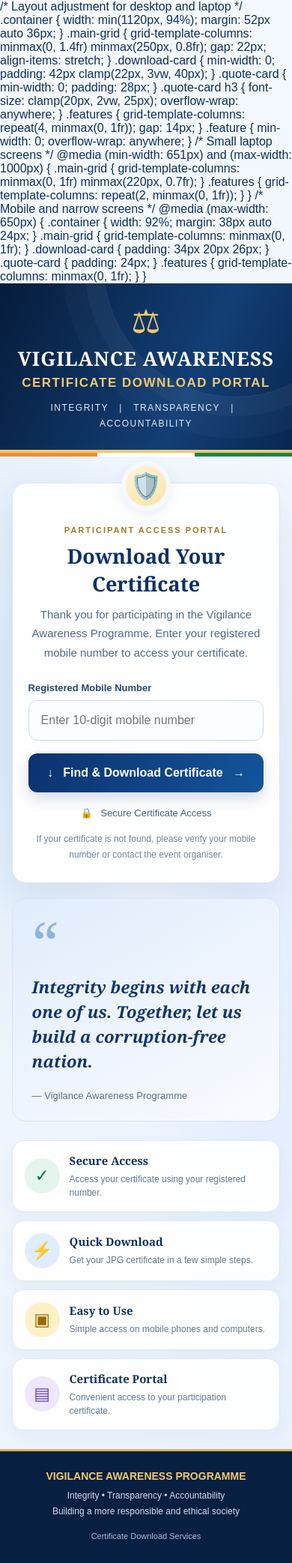
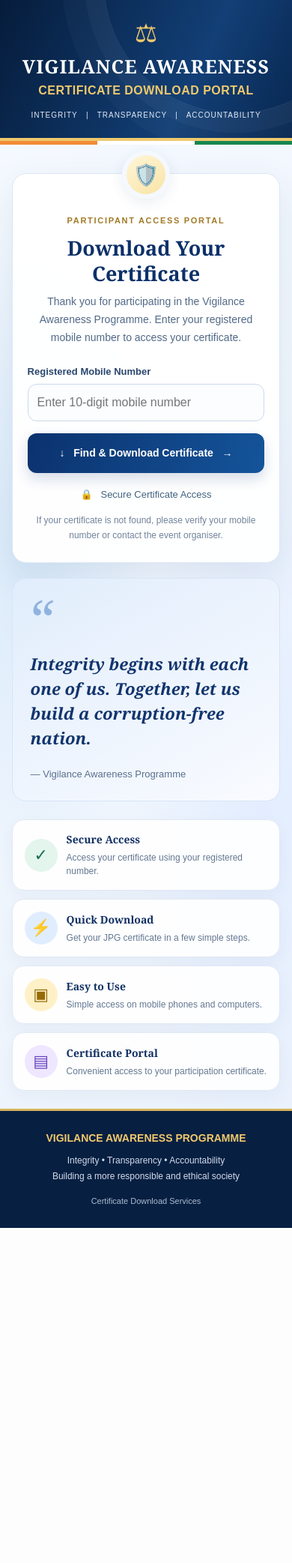
Before and after one commit to naresh259cctnshp-dotcom/certificate-download-portal, a Flask app: page / in a window 390 px wide. Shown: the whole page at 75% size. After the commit the page ends 1638 px from the top, so only its background shows below. Run offline with Flask 3, Linux system fonts and the light colour scheme.

Commit message:
Update index.html

```diff
--- a/templates/index.html
+++ b/templates/index.html
@@ -1,8 +1,8 @@
 
-<!doctype html>
+<!DOCTYPE html>
 <html lang="en">
 <head>
-<meta charset="utf-8">
+  <meta charset="UTF-8">
   <meta name="viewport" content="width=device-width, initial-scale=1">
   <meta name="theme-color" content="#082750">
   <title>Vigilance Awareness | Certificate Portal</title>
@@ -15,30 +15,34 @@
       --ink: #102e5e;
       --muted: #526987;
     }
-* { box-sizing: border-box; }
+
+    * {
+      box-sizing: border-box;
+    }
 
     body {
       margin: 0;
+      min-height: 100vh;
       font-family: Arial, Helvetica, sans-serif;
       color: var(--ink);
       background:
         radial-gradient(ellipse at 10% 45%, #d9eafa 0, transparent 35%),
         radial-gradient(ellipse at 90% 65%, #e3edff 0, transparent 35%),
         linear-gradient(135deg, #f6faff, #eaf2fc);
-  min-height: 100vh;
     }
 
-/* Premium header */
+    /* Header */
     .header {
       position: relative;
       overflow: hidden;
       background: linear-gradient(115deg, #061c3b, #123f76 65%, #082750);
-  color: white;
-  padding: 30px 20px 27px;
+      color: #fff;
+      padding: 28px 20px 25px;
       text-align: center;
       border-bottom: 4px solid var(--gold);
     }
-.header:before {
+
+    .header::before {
       content: "";
       position: absolute;
       width: 350px;
@@ -48,90 +52,117 @@ body {
       border: 1px solid #ffffff18;
       border-radius: 50%;
       box-shadow: 0 0 0 25px #ffffff08, 0 0 0 55px #ffffff06;
+      pointer-events: none;
     }
-.header-inner { position: relative; z-index: 1; }
+
+    .header-inner {
+      position: relative;
+      z-index: 1;
+    }
+
     .emblem {
-  font-size: 44px;
+      font-size: 42px;
       color: var(--gold);
       line-height: 1.2;
     }
+
     .header h1 {
-  margin: 8px 0 4px;
-  font-family: Georgia, serif;
-  font-size: clamp(26px, 4vw, 47px);
+      margin: 8px 0 5px;
+      font-family: Georgia, "Times New Roman", serif;
+      font-size: clamp(25px, 3.6vw, 45px);
       letter-spacing: 2px;
-  line-height: 1.15;
+      line-height: 1.2;
+      overflow-wrap: break-word;
     }
+
     .header h2 {
       margin: 7px 0 13px;
       color: var(--gold);
-  font-size: clamp(17px, 2.6vw, 29px);
-  letter-spacing: 1.5px;
+      font-size: clamp(16px, 2.3vw, 27px);
+      letter-spacing: 1px;
+      line-height: 1.4;
     }
+
     .tagline {
       font-size: 12px;
-  letter-spacing: 3px;
+      letter-spacing: 2px;
+      line-height: 1.8;
       color: #e1eaf7;
     }
+
     .tricolor {
       height: 5px;
-  background: linear-gradient(to right,
-    #f28b36 0 33.33%, #fff 33.33% 66.66%,
-    #188650 66.66% 100%);
+      background: linear-gradient(
+        to right,
+        #f28b36 0 33.33%,
+        #fff 33.33% 66.66%,
+        #188650 66.66% 100%
+      );
     }
 
-/* Main layout */
+    /* Main content layout */
     .container {
-  width: min(1160px, 94%);
-  margin: 42px auto 34px;
+      width: min(1120px, 94%);
+      margin: 48px auto 34px;
     }
+
     .main-grid {
       display: grid;
-  grid-template-columns: minmax(0, 1.5fr) minmax(240px, .8fr);
-  gap: 24px;
+      grid-template-columns: minmax(0, 1.4fr) minmax(250px, 0.8fr);
+      gap: 22px;
       align-items: stretch;
     }
+
+    /* Certificate download card */
     .download-card {
-  background: rgba(255,255,255,.96);
+      min-width: 0;
+      background: rgba(255, 255, 255, 0.97);
       border: 1px solid #dce7f5;
-  border-radius: 24px;
-  padding: 38px clamp(22px, 4vw, 52px);
+      border-radius: 22px;
+      padding: 42px clamp(22px, 3vw, 40px);
       text-align: center;
       box-shadow: 0 18px 50px #163b6818;
       position: relative;
     }
+
     .shield {
       display: grid;
       place-items: center;
-  width: 76px;
-  height: 76px;
-  margin: -72px auto 20px;
+      width: 72px;
+      height: 72px;
+      margin: -76px auto 20px;
       border-radius: 50%;
       background: linear-gradient(145deg, #fff6d8, #f9e4a6);
       border: 6px solid #f5f9ff;
-  font-size: 34px;
+      font-size: 32px;
       box-shadow: 0 5px 18px #173e7018;
     }
+
     .eyebrow {
       color: #a17a25;
       font-weight: bold;
-  letter-spacing: 2px;
+      letter-spacing: 1.7px;
       text-transform: uppercase;
       font-size: 11px;
+      line-height: 1.7;
     }
+
     .download-card h3 {
-  font-family: Georgia, serif;
-  font-size: clamp(27px, 3vw, 37px);
+      font-family: Georgia, "Times New Roman", serif;
+      font-size: clamp(25px, 2.6vw, 34px);
+      line-height: 1.25;
       margin: 10px 0;
       color: #0c3069;
     }
+
     .description {
-  margin: 0 auto 27px;
+      margin: 0 auto 25px;
       max-width: 490px;
       color: var(--muted);
       line-height: 1.7;
-  font-size: 15px;
+      font-size: 14px;
     }
+
     label {
       display: block;
       text-align: left;
@@ -140,53 +171,66 @@ label {
       margin: 0 0 9px;
       color: #29476e;
     }
+
     input {
+      display: block;
       width: 100%;
-  padding: 17px 16px;
+      min-width: 0;
+      padding: 16px;
       border: 1px solid #ccd9eb;
       border-radius: 12px;
       background: #fbfdff;
       font-size: 16px;
       outline: none;
-  transition: .2s;
+      transition: border-color 0.2s, box-shadow 0.2s;
     }
+
     input:focus {
       border-color: #2262a5;
       box-shadow: 0 0 0 4px #2262a51b;
     }
+
     button {
+      display: block;
       width: 100%;
-  padding: 17px 14px;
-  margin-top: 17px;
+      padding: 16px 12px;
+      margin-top: 16px;
       border: none;
       border-radius: 12px;
       color: #fff;
       background: linear-gradient(110deg, #0b326e, #14549a);
       box-shadow: 0 8px 18px #0c326e2b;
-  font-size: 16px;
+      font-size: 15px;
       font-weight: bold;
+      line-height: 1.5;
       cursor: pointer;
-  transition: transform .2s, box-shadow .2s;
+      transition: transform 0.2s, box-shadow 0.2s;
     }
+
     button:hover {
       transform: translateY(-2px);
       box-shadow: 0 12px 24px #0c326e38;
     }
+
     button:focus-visible {
       outline: 3px solid var(--gold);
       outline-offset: 3px;
     }
+
+    .secure {
+      margin: 19px 0 0;
+      font-size: 13px;
+      line-height: 1.6;
+      color: #42627f;
+    }
+
     .hint {
       color: #72839a;
       font-size: 12px;
       line-height: 1.7;
-  margin: 17px 0 0;
+      margin: 13px 0 0;
     }
-.secure {
-  margin-top: 20px;
-  font-size: 13px;
-  color: #42627f;
-}
+
     .error {
       margin: 0 0 18px;
       padding: 13px 15px;
@@ -196,46 +240,53 @@ button:focus-visible {
       background: #fff0f0;
       border: 1px solid #f2cccc;
       font-size: 13px;
-  line-height: 1.5;
+      line-height: 1.6;
+      overflow-wrap: anywhere;
     }
 
-/* Side quote panel */
+    /* Quote panel */
     .quote-card {
+      min-width: 0;
       position: relative;
       overflow: hidden;
-  min-height: 100%;
       display: flex;
       flex-direction: column;
       justify-content: center;
-  padding: 32px;
-  border-radius: 24px;
+      padding: 28px;
+      border-radius: 22px;
       background: linear-gradient(150deg, #e1edfc, #f9fbff);
       border: 1px solid #d7e5f7;
     }
+
     .quote-mark {
-  font-family: Georgia, serif;
-  font-size: 78px;
-  line-height: .8;
+      font-family: Georgia, "Times New Roman", serif;
+      font-size: 72px;
+      line-height: 0.8;
       color: #8fb3df;
     }
+
     .quote-card h3 {
-  font-family: Georgia, serif;
+      font-family: Georgia, "Times New Roman", serif;
       font-style: italic;
-  font-size: 25px;
+      font-size: clamp(20px, 2vw, 25px);
       line-height: 1.5;
-  margin: 12px 0 22px;
+      margin: 15px 0 22px;
       color: #10346d;
+      overflow-wrap: anywhere;
     }
+
     .quote-card p {
       margin: 0;
       font-size: 13px;
+      line-height: 1.6;
       color: #58708e;
     }
+
     .quote-decoration {
-  font-size: 80px;
+      font-size: 64px;
       text-align: right;
       color: #b6cbe6;
-  margin-top: 20px;
+      margin-top: 18px;
       line-height: 1;
     }
 
@@ -243,51 +294,63 @@ button:focus-visible {
     .features {
       display: grid;
       grid-template-columns: repeat(4, minmax(0, 1fr));
-  gap: 16px;
-  margin-top: 25px;
+      gap: 14px;
+      margin-top: 24px;
     }
+
     .feature {
       display: flex;
       align-items: center;
-  gap: 13px;
-  padding: 20px 15px;
+      gap: 12px;
+      min-width: 0;
+      padding: 18px 14px;
       background: #ffffffed;
       border: 1px solid #e0e9f4;
       border-radius: 16px;
       box-shadow: 0 8px 22px #15395c0b;
-  min-width: 0;
     }
+
     .feature-icon {
-  flex: 0 0 47px;
-  width: 47px;
-  height: 47px;
+      flex: 0 0 44px;
+      width: 44px;
+      height: 44px;
       display: grid;
       place-items: center;
       border-radius: 50%;
       background: #e3f5ec;
       color: #15714b;
-  font-size: 23px;
+      font-size: 22px;
     }
+
     .feature:nth-child(2) .feature-icon {
-  background: #e0edff; color: #1761b9;
+      background: #e0edff;
+      color: #1761b9;
     }
+
     .feature:nth-child(3) .feature-icon {
-  background: #fff1c7; color: #966b08;
+      background: #fff1c7;
+      color: #966b08;
     }
+
     .feature:nth-child(4) .feature-icon {
-  background: #eee7ff; color: #6844bd;
+      background: #eee7ff;
+      color: #6844bd;
     }
+
     .feature h4 {
       margin: 0 0 6px;
-  font-family: Georgia, serif;
-  font-size: 15px;
+      font-family: Georgia, "Times New Roman", serif;
+      font-size: 14px;
+      line-height: 1.4;
       color: #102f62;
     }
+
     .feature p {
       margin: 0;
       color: #647891;
       font-size: 12px;
       line-height: 1.5;
+      overflow-wrap: anywhere;
     }
 
     /* Footer */
@@ -298,86 +361,46 @@ button:focus-visible {
       text-align: center;
       border-top: 3px solid #d7b35b;
     }
+
     .footer strong {
       display: block;
       color: var(--gold);
       font-size: 14px;
+      line-height: 1.6;
       margin-bottom: 8px;
     }
+
     .footer p {
       margin: 0;
       font-size: 12px;
       line-height: 1.8;
       color: #d1dced;
     }
+
     .footer .small {
       margin-top: 12px;
       color: #aabbd1;
       font-size: 11px;
     }
 
-@media (max-width: 850px) {
-  .main-grid { grid-template-columns: 1fr; gap: 20px; }
-  .quote-card { min-height: auto; padding: 26px; }
-  .quote-card h3 { font-size: 22px; }
-  .quote-decoration { display: none; }
-  .features { grid-template-columns: repeat(2, minmax(0, 1fr)); }
-}
-@media (max-width: 520px) {
-  .header { padding: 25px 14px 23px; }
-  .header h1 { letter-spacing: 1px; }
-  .tagline { letter-spacing: 1.5px; line-height: 1.8; }
-  .container { margin: 35px auto 25px; width: 92%; }
-  .download-card { padding: 32px 21px 27px; border-radius: 19px; }
-  .shield { margin-top: -62px; width: 66px; height: 66px; }
-  .download-card h3 { font-size: 27px; }
-  .features { grid-template-columns: 1fr; gap: 11px; }
-  .feature { padding: 16px; }
-  .quote-card { border-radius: 19px; }
-}
-</style>
-
-/* Layout adjustment for desktop and laptop */
+    /* Small laptop / tablet */
+    @media (min-width: 651px) and (max-width: 1000px) {
       .container {
-  width: min(1120px, 94%);
-  margin: 52px auto 36px;
+        width: 94%;
+        margin-top: 42px;
       }
 
       .main-grid {
-  grid-template-columns: minmax(0, 1.4fr) minmax(250px, 0.8fr);
-  gap: 22px;
-  align-items: stretch;
+        grid-template-columns: minmax(0, 1fr) minmax(220px, 0.7fr);
+        gap: 16px;
       }
 
       .download-card {
-  min-width: 0;
-  padding: 42px clamp(22px, 3vw, 40px);
+        padding: 40px 22px 28px;
       }
 
       .quote-card {
-  min-width: 0;
-  padding: 28px;
-}
-
-.quote-card h3 {
-  font-size: clamp(20px, 2vw, 25px);
-  overflow-wrap: anywhere;
-}
-
-.features {
-  grid-template-columns: repeat(4, minmax(0, 1fr));
-  gap: 14px;
-}
-
-.feature {
-  min-width: 0;
-  overflow-wrap: anywhere;
-}
-
-/* Small laptop screens */
-@media (min-width: 651px) and (max-width: 1000px) {
-  .main-grid {
-    grid-template-columns: minmax(0, 1fr) minmax(220px, 0.7fr);
+        padding: 22px;
       }
 
       .features {
@@ -385,8 +408,29 @@ button:focus-visible {
       }
     }
 
-/* Mobile and narrow screens */
+    /* Mobile */
     @media (max-width: 650px) {
+      .header {
+        padding: 24px 14px 21px;
+      }
+
+      .emblem {
+        font-size: 34px;
+      }
+
+      .header h1 {
+        letter-spacing: 1px;
+      }
+
+      .header h2 {
+        letter-spacing: 0.5px;
+      }
+
+      .tagline {
+        font-size: 10px;
+        letter-spacing: 1px;
+      }
+
       .container {
         width: 92%;
         margin: 38px auto 24px;
@@ -394,21 +438,70 @@ button:focus-visible {
 
       .main-grid {
         grid-template-columns: minmax(0, 1fr);
+        gap: 20px;
       }
 
       .download-card {
         padding: 34px 20px 26px;
+        border-radius: 19px;
+      }
+
+      .shield {
+        width: 64px;
+        height: 64px;
+        margin-top: -65px;
+        font-size: 28px;
+      }
+
+      .download-card h3 {
+        font-size: 27px;
+      }
+
+      .description {
+        font-size: 14px;
+      }
+
+      input {
+        padding: 15px 12px;
+      }
+
+      button {
+        font-size: 14px;
       }
 
       .quote-card {
         padding: 24px;
+        border-radius: 19px;
+        min-height: auto;
+      }
+
+      .quote-card h3 {
+        font-size: 22px;
+      }
+
+      .quote-decoration {
+        display: none;
       }
 
       .features {
         grid-template-columns: minmax(0, 1fr);
+        gap: 11px;
+      }
+
+      .feature {
+        padding: 16px;
       }
     }
 
+    @media (prefers-reduced-motion: reduce) {
+      *,
+      *::before,
+      *::after {
+        transition: none !important;
+        scroll-behavior: auto !important;
+      }
+    }
+  </style>
 </head>
 
 <body>
@@ -417,17 +510,24 @@ button:focus-visible {
       <div class="emblem" aria-hidden="true">⚖</div>
       <h1>VIGILANCE AWARENESS</h1>
       <h2>CERTIFICATE DOWNLOAD PORTAL</h2>
-    <div class="tagline">INTEGRITY &nbsp; | &nbsp; TRANSPARENCY &nbsp; | &nbsp; ACCOUNTABILITY</div>
+      <div class="tagline">
+        INTEGRITY &nbsp; | &nbsp; TRANSPARENCY &nbsp; | &nbsp; ACCOUNTABILITY
+      </div>
     </div>
   </header>
-<div class="tricolor"></div>
+
+  <div class="tricolor" aria-hidden="true"></div>
 
   <main class="container">
     <section class="main-grid">
+
       <div class="download-card">
         <div class="shield" aria-hidden="true">🛡️</div>
+
         <div class="eyebrow">Participant Access Portal</div>
+
         <h3>Download Your Certificate</h3>
+
         <p class="description">
           Thank you for participating in the Vigilance Awareness Programme.
           Enter your registered mobile number to access your certificate.
@@ -439,6 +539,7 @@ button:focus-visible {
 
         <form method="post" action="/">
           <label for="mobile">Registered Mobile Number</label>
+
           <input
             id="mobile"
             name="mobile"
@@ -450,10 +551,14 @@ button:focus-visible {
             required
             pattern="[0-9+\s()-]{10,14}"
             title="Please enter your registered mobile number">
-        <button type="submit">↓ &nbsp; Find &amp; Download Certificate &nbsp; →</button>
+
+          <button type="submit">
+            ↓ &nbsp; Find &amp; Download Certificate &nbsp; →
+          </button>
         </form>
 
         <p class="secure">🔒 &nbsp; Secure Certificate Access</p>
+
         <p class="hint">
           If your certificate is not found, please verify your mobile number
           or contact the event organiser.
@@ -461,42 +566,54 @@ button:focus-visible {
       </div>
 
       <aside class="quote-card">
-      <div class="quote-mark">“</div>
-      <h3>Integrity begins with each one of us. Together, let us build a corruption-free nation.</h3>
+        <div class="quote-mark" aria-hidden="true">“</div>
+
+        <h3>
+          Integrity begins with each one of us. Together, let us build a
+          corruption-free nation.
+        </h3>
+
         <p>— Vigilance Awareness Programme</p>
+
         <div class="quote-decoration" aria-hidden="true">✦</div>
       </aside>
+
     </section>
 
     <section class="features" aria-label="Portal features">
+
       <div class="feature">
-      <div class="feature-icon">✓</div>
+        <div class="feature-icon" aria-hidden="true">✓</div>
         <div>
           <h4>Secure Access</h4>
           <p>Access your certificate using your registered number.</p>
         </div>
       </div>
+
       <div class="feature">
-      <div class="feature-icon">⚡</div>
+        <div class="feature-icon" aria-hidden="true">⚡</div>
         <div>
           <h4>Quick Download</h4>
           <p>Get your JPG certificate in a few simple steps.</p>
         </div>
       </div>
+
       <div class="feature">
-      <div class="feature-icon">▣</div>
+        <div class="feature-icon" aria-hidden="true">▣</div>
         <div>
           <h4>Easy to Use</h4>
           <p>Simple access on mobile phones and computers.</p>
         </div>
       </div>
+
       <div class="feature">
-      <div class="feature-icon">▤</div>
+        <div class="feature-icon" aria-hidden="true">▤</div>
         <div>
           <h4>Certificate Portal</h4>
           <p>Convenient access to your participation certificate.</p>
         </div>
       </div>
+
     </section>
   </main>
 
```
Lines whose indentation alone changed are shown as unchanged.
